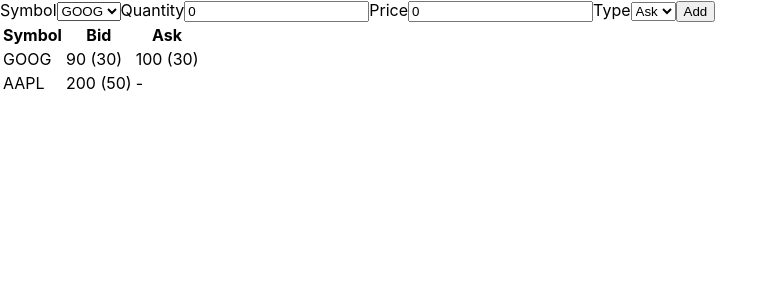
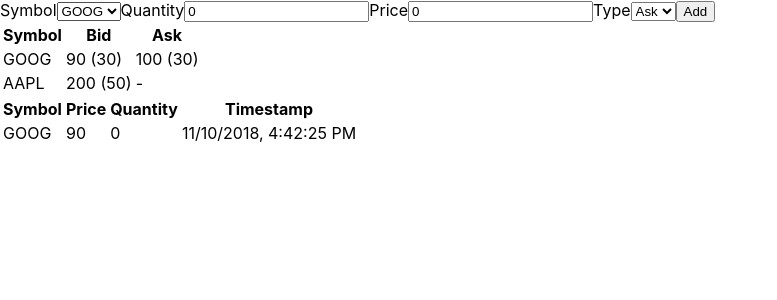
Before and after one commit to miloszpp/tradux-2, a React (Create React App) app: page / in a window 1280 px wide. Both pictures are taken after a click on the button "Add". Shown: the top 300 px of the page, without its empty margins (0-777 px from the left). Built offline with nearby package versions, Linux system fonts and the light colour scheme.

Commit message:
Added basic transaction table

```diff
--- a/src/App.tsx
+++ b/src/App.tsx
@@ -1,6 +1,7 @@
 import React, { Component } from 'react';
 import {Screen} from './orderbook/components/screen.component';
 import {CreateOrder} from './orderbook/components/create-order.component';
+import {TransactionList} from './orderbook/components/transaction-list.component';
 
 class App extends Component {
   render() {
@@ -8,6 +9,7 @@ class App extends Component {
       <>
         <CreateOrder></CreateOrder>
         <Screen></Screen>
+        <TransactionList></TransactionList>
       </>
     );
   }
--- /dev/null
+++ b/src/orderbook/components/transaction-list.component.tsx
@@ -0,0 +1,41 @@
+import React from 'react';
+
+import {Transaction} from '../model';
+import {State} from '../../store';
+import {getTransactions} from '../state/selectors';
+import {connect} from 'react-redux';
+
+export interface TransactionListProps {
+  transactions: Transaction[];
+}
+
+const transactionListComponent: React.SFC<TransactionListProps> = (props: TransactionListProps) => (
+    <table>
+      <thead>
+        <tr>
+          <th>Symbol</th>
+          <th>Price</th>
+          <th>Quantity</th>
+          <th>Timestamp</th>
+        </tr>
+      </thead>
+      <tbody>
+        {props.transactions.map(transaction =>
+          <tr key={+transaction.timestamp}>
+            <td>{transaction.symbol}</td>
+            <td>{transaction.price}</td>
+            <td>{transaction.quantity}</td>
+            <td>{transaction.timestamp.toLocaleString()}</td>
+          </tr>
+        )}
+      </tbody>
+    </table>
+);
+
+const mapStateToProps = (state: State): TransactionListProps => {
+  return {
+    transactions: getTransactions(state)
+  };
+};
+
+export const TransactionList = connect(mapStateToProps)(transactionListComponent);
--- a/src/orderbook/state/reducers.ts
+++ b/src/orderbook/state/reducers.ts
@@ -37,7 +37,7 @@ const findMatchingOrder = (current: Order) =>
 
 const matchNonExhaustiveOrder = (current: Order, matching: Order): OrderBookFn => {
   const quantity = matching.quantity - current.quantity;
-  const transaction = makeTransaction(current, matching, quantity);
+  const transaction = makeTransaction(current, matching, current.quantity);
   return evolve({
     orders: replace(matching, {...matching, quantity}),
     transactions: concat([transaction]), // NOTE append(transaction) doesn't Type correctly
@@ -46,7 +46,7 @@ const matchNonExhaustiveOrder = (current: Order, matching: Order): OrderBookFn =
 
 const matchExhaustiveOrder = (current: Order, matching: Order): OrderBookFn => {
   const quantity = current.quantity - matching.quantity;
-  const transaction = makeTransaction(current, matching, quantity);
+  const transaction = makeTransaction(current, matching, matching.quantity);
   const updatedOrder = {...current, quantity};
   return pipe(
     evolve({
--- a/src/orderbook/state/selectors.ts
+++ b/src/orderbook/state/selectors.ts
@@ -1,18 +1,23 @@
 import {createSelector} from 'reselect';
-import {Order, OrderType, OrderScreenSymbol, OrderBook} from '../model';
+import {Order, OrderType, OrderScreenSymbol, OrderBook, Transaction} from '../model';
 import {prop, groupBy, mapObjIndexed, filter, sortBy, reverse, take, propEq, pipe} from 'ramda';
 import {OrderBookState} from './reducers';
 
-const getOrderBookState = prop<'orderBook', OrderBookState>('orderBook');
+export const getOrderBookState = prop<'orderBook', OrderBookState>('orderBook');
 
-const getOrderBook = createSelector(
+export const getOrderBook = createSelector(
   getOrderBookState,
   prop<'book', OrderBook>('book'),
 );
 
-const getOrders = createSelector(
+export const getOrders = createSelector(
   getOrderBook,
   prop<'orders', Order[]>('orders'),
+);
+
+export const getTransactions = createSelector(
+  getOrderBook,
+  prop<'transactions', Transaction[]>('transactions'),
 );
 
 export const getScreen = createSelector(
```
